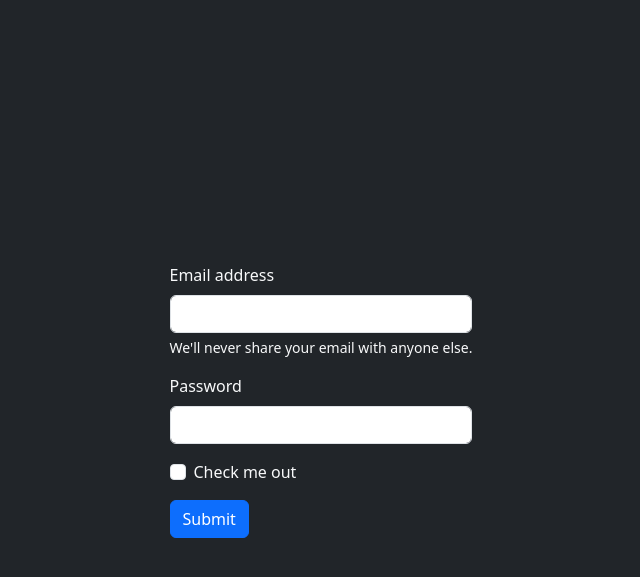
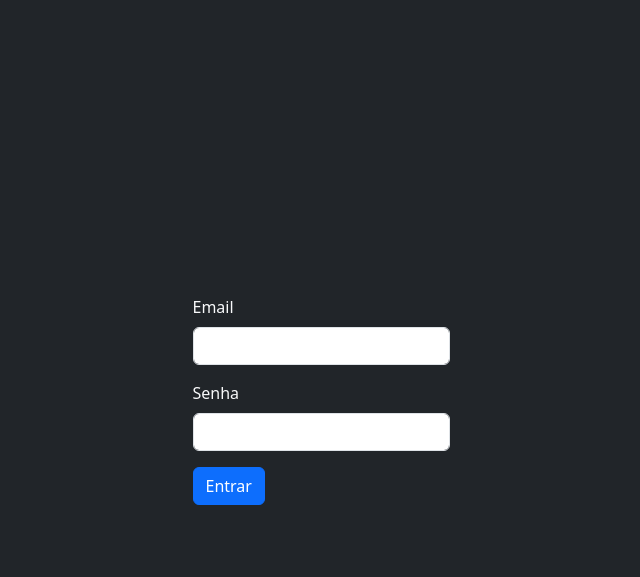
Before and after one commit to devbigode/crud-challenge-with-flask, a Flask app: template templates/login.html in a window 1280 px wide. Shown: the top 577 px of the page, without its empty margins (319-959 px from the left). Run offline with Flask 3, Linux system fonts and the light colour scheme; the template is opened without the code that fills it, so the values that code supplies are empty; parts of the project's set-up code (start-up, migrations or seed data) failed here and were passed over.

Commit message:
Authentication with flask_login

```diff
--- a/configuration.py
+++ b/configuration.py
@@ -10,7 +10,7 @@ def init(app):
 
 def config_routes(app):
     app.register_blueprint(home_route)
-    app.register_blueprint(login_route, url_prefix='/login')
+    app.register_blueprint(login_route)
     app.register_blueprint(user_route, url_prefix='/user')
 
 def config_db():
--- a/database/models.py
+++ b/database/models.py
@@ -1,5 +1,6 @@
 from peewee import Model, CharField, DateTimeField
 from database.customers import db
+from flask_login import UserMixin
 import datetime
 
 class User(Model):
@@ -12,7 +13,7 @@ class User(Model):
     class Meta:
         database = db
 
-class Worker(Model):
+class Worker(Model, UserMixin):
     name = CharField()
     email = CharField(unique=True)
     password = CharField()
--- a/main.py
+++ b/main.py
@@ -1,7 +1,24 @@
 from flask import Flask
+from flask_login import LoginManager
 from configuration import init
+from database.models import Worker
+from dotenv import load_dotenv
+import os
+
+load_dotenv()
+
+key_login = os.getenv('KEY_LOGIN')
 
 app = Flask(__name__)
+
+app.secret_key = "key_login"
+
+login_manager = LoginManager()
+login_manager.init_app(app)
+
+@login_manager.user_loader
+def load_user(id):
+    return Worker.get_or_none(Worker.id == id)
 
 init(app)
 
--- a/requirements.txt
+++ b/requirements.txt
@@ -1,4 +1,5 @@
 Flask==3.0.3
+Flask-Login==0.6.3
 mysqlclient==2.2.4
 peewee==3.17.6
 python-dotenv==1.0.1
--- a/templates/login.html
+++ b/templates/login.html
@@ -11,22 +11,28 @@
 
 <body class="d-flex flex-column min-vh-100 bg-dark text-light">
 
+  {% with messages = get_flashed_messages() %}
+  {% if messages %}
+  <ul class=flashes>
+    {% for message in messages %}
+    <li>{{ message }}</li>
+    {% endfor %}
+  </ul>
+  {% endif %}
+  {% endwith %}
+
   <div class="container my-auto d-flex justify-content-center align-items-center flex-grow-1">
-    <form>
+    <form action="{{ url_for('login.login') }}" method="POST">
       <div class="mb-3">
-        <label for="exampleInputEmail1" class="form-label">Email address</label>
-        <input type="email" class="form-control" id="exampleInputEmail1" aria-describedby="emailHelp">
-        <div id="emailHelp" class="form-text text-light">We'll never share your email with anyone else.</div>
+        <label for="exampleInputEmail1" class="form-label">Email</label>
+        <input type="email" class="form-control" id="exampleInputEmail1" aria-describedby="emailHelp" name="email">
       </div>
       <div class="mb-3">
-        <label for="exampleInputPassword1" class="form-label">Password</label>
-        <input type="password" class="form-control" id="exampleInputPassword1">
+        <label for="exampleInputPassword1" class="form-label">Senha</label>
+        <input type="password" class="form-control" id="exampleInputPassword1" name="password">
       </div>
-      <div class="mb-3 form-check">
-        <input type="checkbox" class="form-check-input" id="exampleCheck1">
-        <label class="form-check-label" for="exampleCheck1">Check me out</label>
-      </div>
-      <button type="submit" class="btn btn-primary">Submit</button>
+
+      <button type="submit" class="btn btn-primary">Entrar</button>
     </form>
   </div>
 
```
Also changed, not shown: routes/login.py (+25 -2 lines), templates/index.html (+25 -2 lines), README.md, 1 other file.
